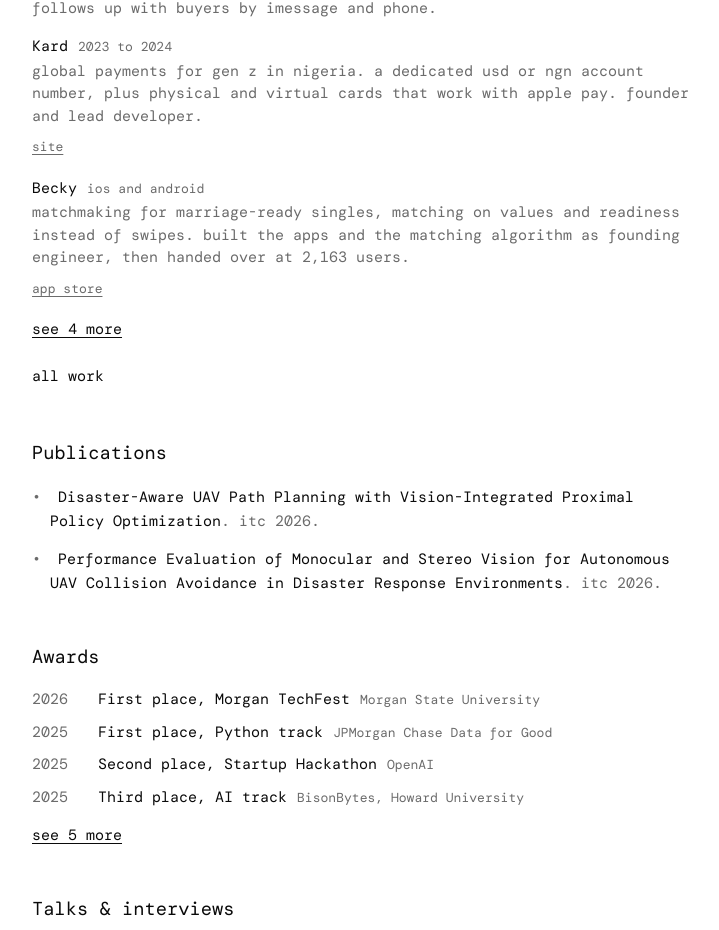
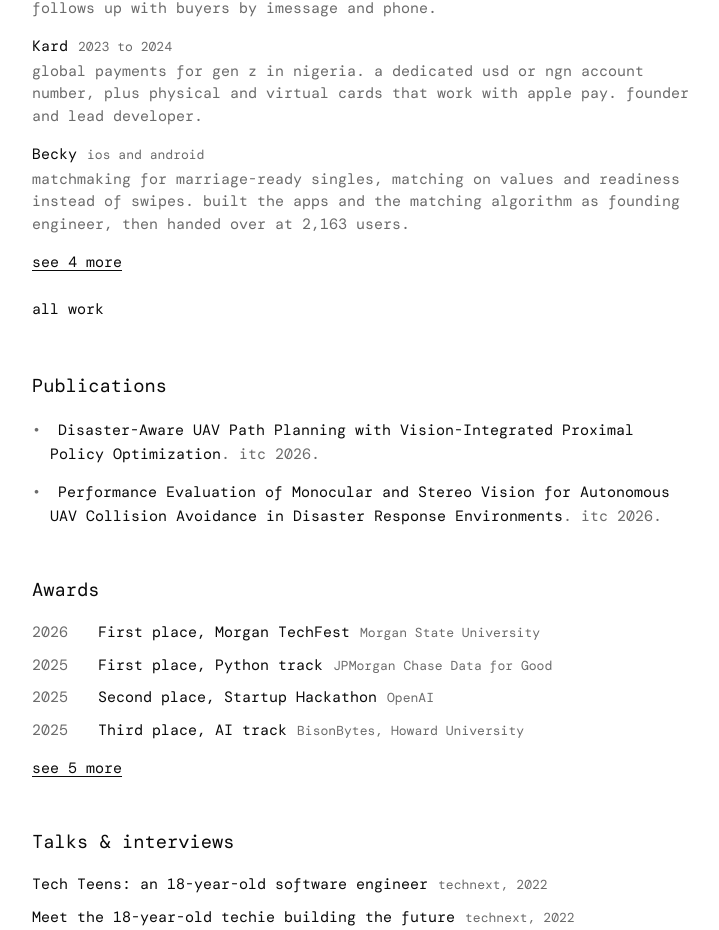
Before and after one commit to clintonimaroo/clinton, a Next.js app: page / in a window 1280 px wide. Shown: the part 1559-2489 px from the top of the page, without its empty margins (278-997 px from the left). Built offline with nearby package versions, Linux system fonts and the light colour scheme.

Commit message:
Drop the extra project links

```diff
--- a/src/app/page.tsx
+++ b/src/app/page.tsx
@@ -107,28 +107,24 @@ const PROJECTS: Item[] = [
     href: 'https://kard-pink.vercel.app/',
     tag: '2023 to 2024',
     body: 'global payments for gen z in nigeria. a dedicated usd or ngn account number, plus physical and virtual cards that work with apple pay. founder and lead developer.',
-    links: [{ label: 'site', href: 'https://kard-pink.vercel.app/' }],
   },
   {
     name: 'Becky',
     href: 'https://apps.apple.com/us/app/becky-match-connect-marry/id6757434078',
     tag: 'ios and android',
     body: 'matchmaking for marriage-ready singles, matching on values and readiness instead of swipes. built the apps and the matching algorithm as founding engineer, then handed over at 2,163 users.',
-    links: [{ label: 'app store', href: 'https://apps.apple.com/us/app/becky-match-connect-marry/id6757434078' }],
   },
   {
     name: 'QuietGlass',
     href: 'https://github.com/clintonimaroo/quietglass',
     tag: 'macos',
     body: 'privacy for your screen. frosts it the moment you look away, using your airpods or the camera, with everything running on device. open source.',
-    links: [{ label: 'github', href: 'https://github.com/clintonimaroo/quietglass' }],
   },
   {
     name: 'BrandALE',
     href: 'https://brandale.ai/',
     tag: 'live',
     body: 'content engine for brands. finds breakout branded posts, ranks the creators behind them, then repurposes the winners and publishes across connected social channels.',
-    links: [{ label: 'site', href: 'https://brandale.ai/' }],
   },
   {
     name: 'MathGPT',
@@ -139,7 +135,6 @@ const PROJECTS: Item[] = [
     name: 'Sketcha',
     href: 'https://github.com/clintonimaroo/Sketcha',
     body: 'cursor for electrical design. describe a circuit or a space in plain language and get a clean electrical and architectural diagram, no cad needed. open source.',
-    links: [{ label: 'github', href: 'https://github.com/clintonimaroo/Sketcha' }],
   },
 ]
 
```
